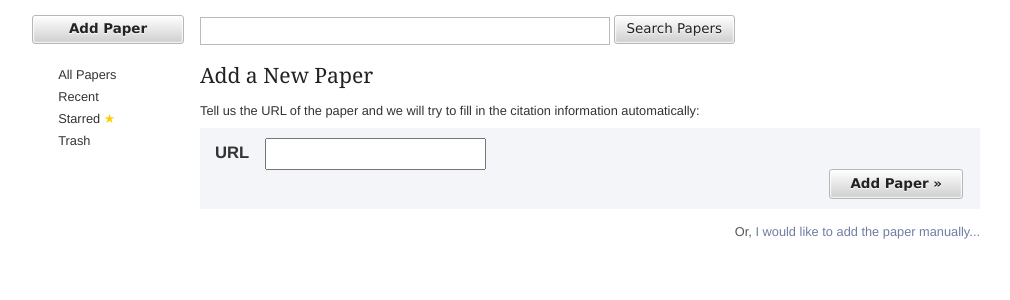
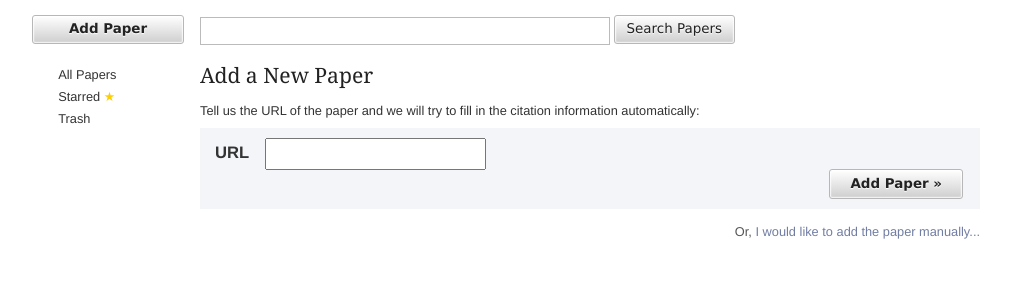
Before and after one commit to mikexstudios/papersdb, a Django app: template papers/templates/papers/new_paper_auto.html in a window 1280 px wide. Shown: the part 29-329 px from the top of the page, without its empty margins (135-1145 px from the left). Run offline with Django 3.2, Linux system fonts and the light colour scheme; the template is opened without the code that fills it: values that come from a table or form of the project are taken from there, others are empty; parts of the project's set-up code (start-up, migrations or seed data) failed here and were passed over; some libraries are stand-ins or nearby versions.

Commit message:
Removed Recent from sidebar since not necessary.

```diff
--- a/papers/templates/papers/app_base.html
+++ b/papers/templates/papers/app_base.html
@@ -6,7 +6,7 @@
         <a href="{% url new_paper %}" id="papers-add-link" class="button light small">Add Paper</a>
         <ul>
             <li class="{% block left-menu-all %}{% endblock %}"><a href="{% url dashboard %}">All Papers</a></li>
-            <li class="{% block left-menu-recent %}{% endblock %}"><a href="">Recent</a></li>
+            <!-- <li class="{% block left-menu-recent %}{% endblock %}"><a href="">Recent</a></li> -->
             <li class="{% block left-menu-starred %}{% endblock %}"><a href="">Starred <span class="star">&#9733;</span></a></li>
             <li class="{% block left-menu-trash %}{% endblock %}"><a href="">Trash</a></li>
         </ul>
--- a/papers/urls.py
+++ b/papers/urls.py
@@ -6,6 +6,7 @@ from django.conf.urls.defaults import *
 urlpatterns = patterns('papers.views',
     url(r'^$', 'home', name='home'), #default url
     url(r'^dashboard/$', 'dashboard', name='dashboard'),
+
     url(r'^papers/(\d+)/$', 'papers_view', name='papers_view'),
     url(r'^papers/new/$', 'new_paper_auto', name='new_paper'),
     #TODO: The [-\w] is a UUID. Should be more specific.
```
